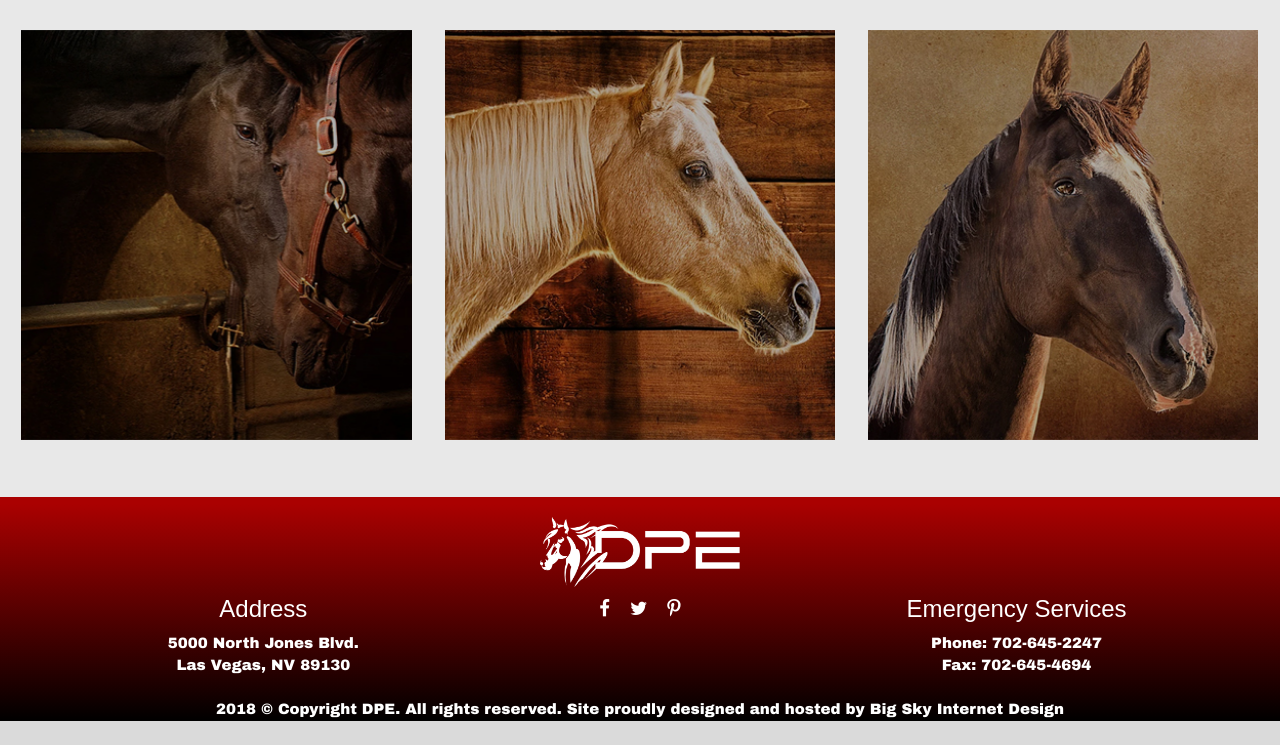
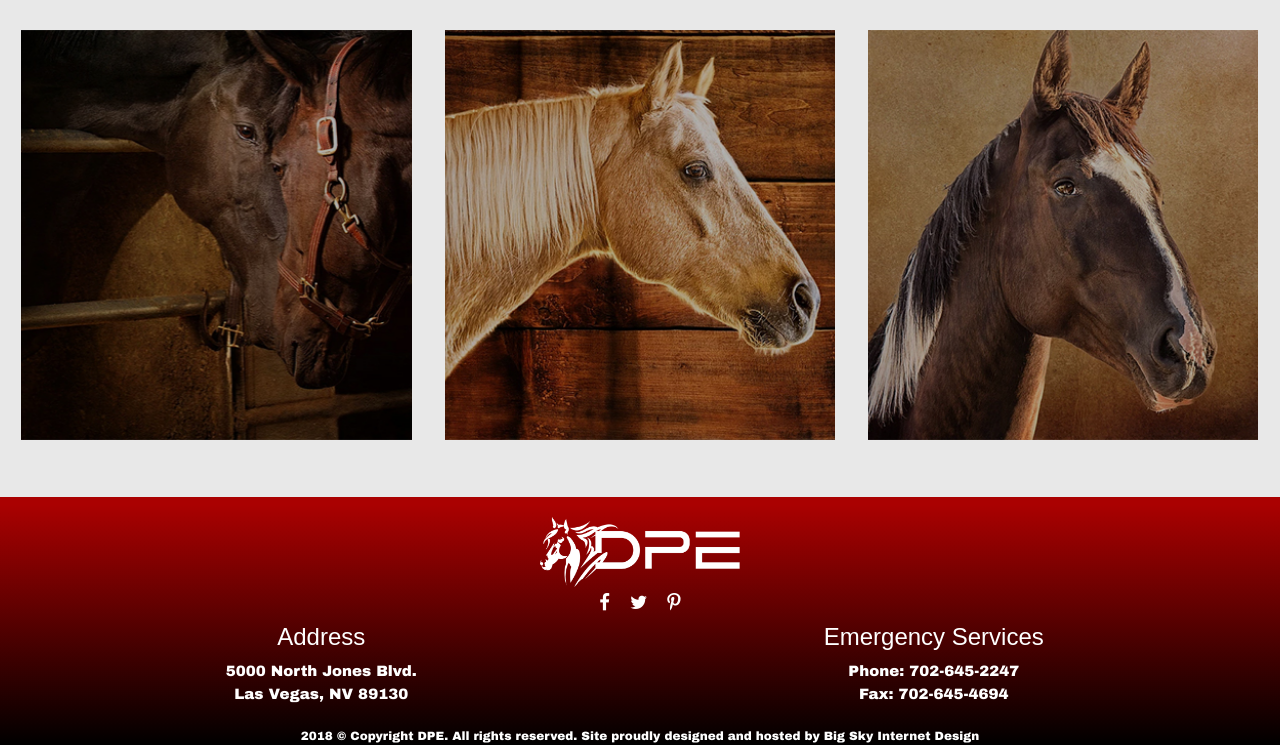
Before and after one commit to Alex-Carver/DPE, a plain HTML site: page blank.html in a window 1280 px wide. Shown: the part 1719-2464 px from the top of the page. Before the commit the page ends 2440 px from the top, so only its background shows below. Drawn offline with nearby package versions, Linux system fonts and the light colour scheme; a small style sheet from the web is missing; files whose address does not match are found by name.

Commit message:
footer service page

```diff
--- a/blank.html
+++ b/blank.html
@@ -182,35 +182,32 @@
 </section>
 
 
+
     <footer>
-      <div class=container>
+      <div class=container-fluid>
         <div class="largepedtable">
-          <img style="width:200px;" src="./images/logoFooter.png">
+          <img style="width:200px;" src="./images/logoFooter.png"><br>
+               <ul>
+            <li><a href="https://www.facebook.com/Desert-Pines-Equine-Medical-and-Surgical-Center-316377473604/?ref=ts"><i class="fa fa-facebook-f"></i></a></li>
+            <li><a href="https://twitter.com/#!/DPEquine"><i class="fa fa-twitter"></i></a></li>
+            <li><a href="https://www.pinterest.com/dpequine/"><i class="fa fa-pinterest-p"></i></a></li>
+          </ul>
         </div>
-      <div class="row clearfix">
-        <div class="col-1-3">
+      <div class="largepedtable" style="width:100%;">
+        <div class="col-1-2" >
           <h4>Address</h4>
           <p>5000 North Jones Blvd.<br>
 Las Vegas, NV  89130</p>
 
         </div>
-        <div class="col-1-3">
-          <ul>
-            <li><a href=""><i class="fa fa-facebook-f"></i></a></li>
-            <li><a href=""><i class="fa fa-twitter"></i></a></li>
-            <li><a href=""><i class="fa fa-pinterest-p"></i></a></li>
-          </ul>
-        </div>
-        <div class="col-1-3">
+        <div class="col-1-2">
           <h4>Emergency Services</h4>
           <p>Phone: 702-645-2247<br>
 Fax: 702-645-4694</p>
         </div>
       </div>
-    </div>
-    <div class="copy">
- <p class="copyright">2018 © Copyright DPE. All rights reserved. Site proudly designed and hosted by Big Sky Internet Design</p>
-    </div>
+ <p class="copyright-footer">2018 © Copyright DPE. All rights reserved. Site proudly designed and hosted by Big Sky Internet Design</p>
+</div>
   </footer>
  <script
   src="https://code.jquery.com/jquery-3.3.1.min.js"
```
